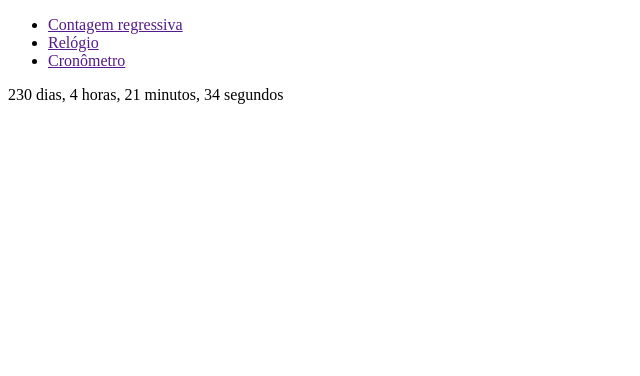
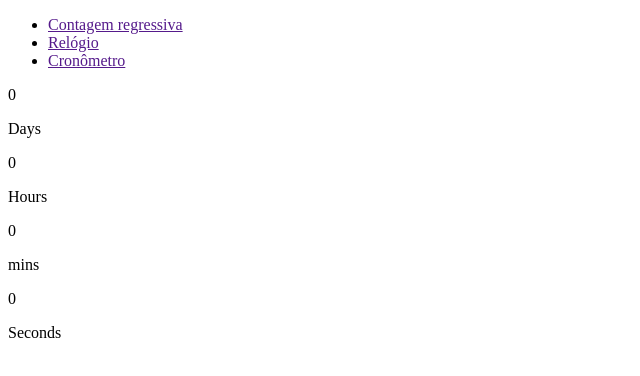
Before and after one commit to yuicchicode/webDev, a plain HTML site: page countdown/index.html in a window 1280 px wide. Shown: the whole page, without its empty margins (0-640 px from the left). Drawn offline with Linux system fonts and the light colour scheme.

Commit message:
Better code and style

```diff
--- a/countdown/index.html
+++ b/countdown/index.html
@@ -19,8 +19,24 @@
         </nav>
     </header>
 
-    <div>
-        <p id="countdown"></p>
+    <div class="countdown-container">
+        <div class="countdown-el days-c">
+            <p class="big-text" id="days">0</p>
+            <span>Days</span>
+        </div>
+        <div class="countdown-el hours-c">
+            <p class="big-text" id="hours">0</p>
+            <span>Hours</span>
+        </div>
+        <div class="countdown-el mins-c">
+            <p class="big-text" id="mins">0</p>
+            <span>mins</span>
+        </div>
+        <div class="countdown-el secibds-c">
+            <p class="big-text" id="seconds">0</p>
+            <span>Seconds</span>
+        </div>
+
     </div>
 
     <footer>
```
